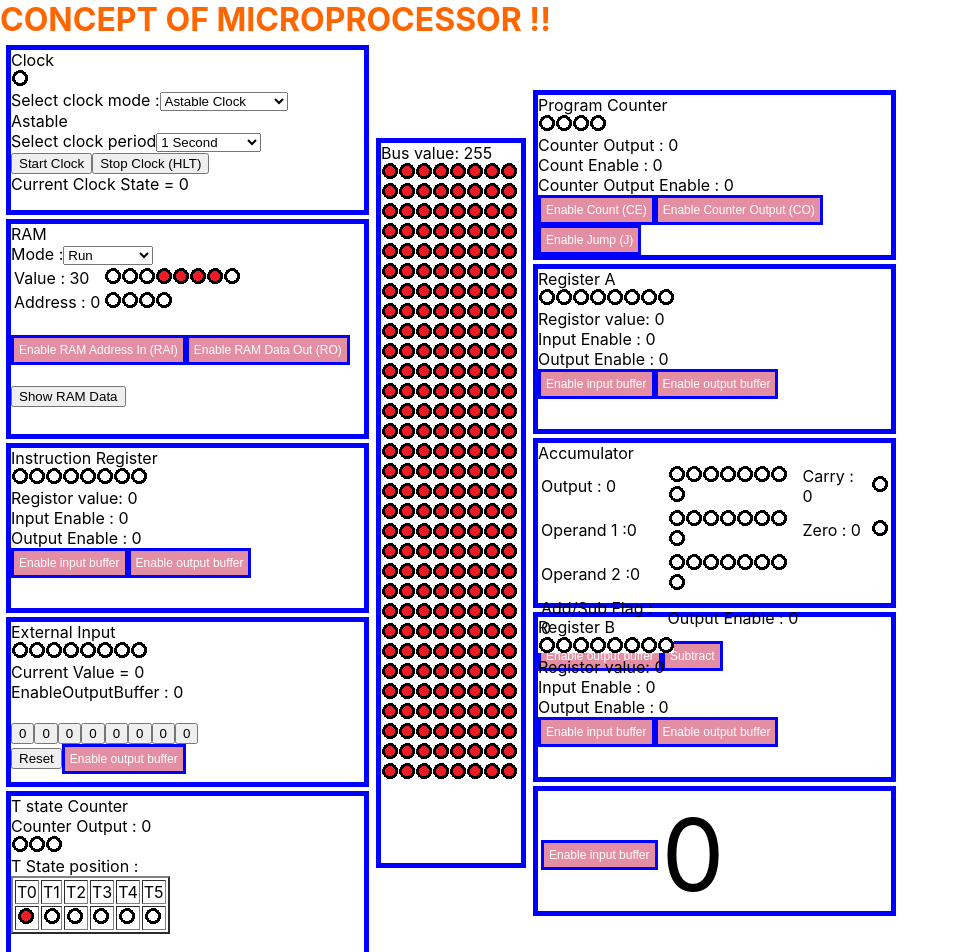
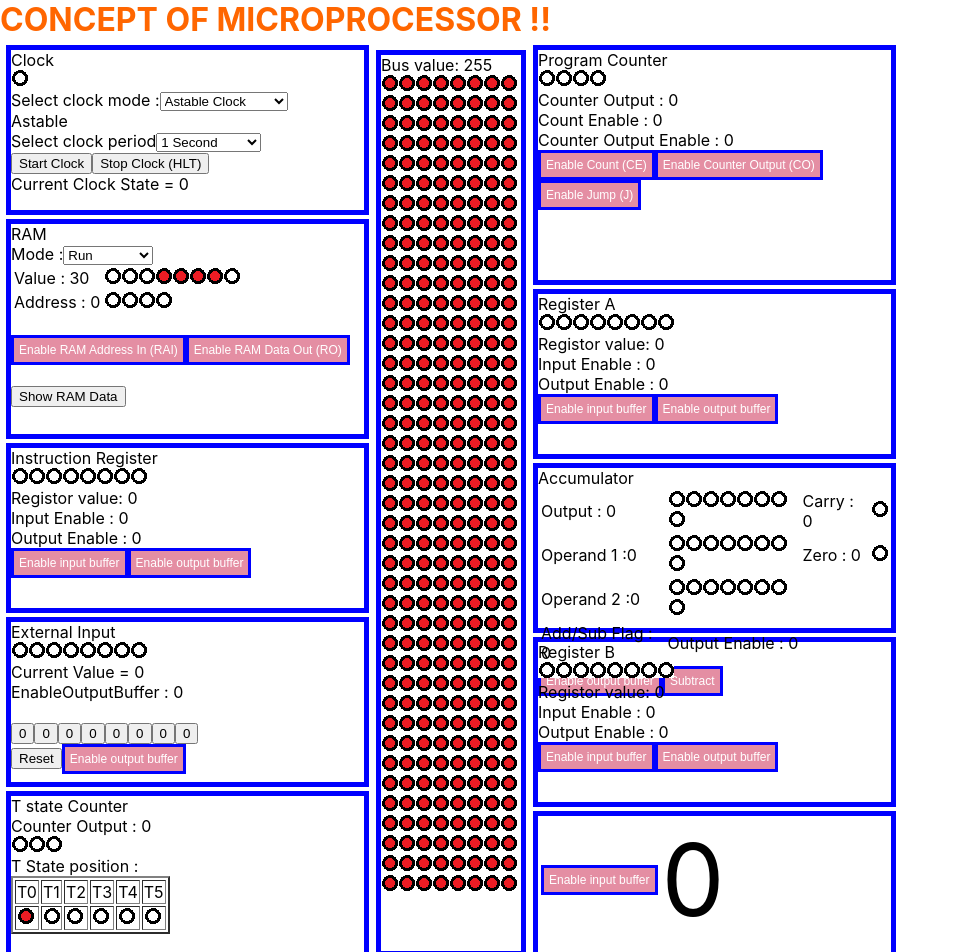
Before and after one commit to ksbhanegaonkar/Microprocessor-simulator, a React (Create React App) app: page / in a window 1280 px wide. Shown: the top 952 px of the page, without its empty margins (0-958 px from the left). Built offline with nearby package versions, Linux system fonts and the light colour scheme.

Commit message:
Updated layout in third column

```diff
--- a/src/Components/Bus/EightBitBus.css
+++ b/src/Components/Bus/EightBitBus.css
@@ -1,5 +1,5 @@
 .eightBitBus {
-    height: 720px;
+    height: 896px;
     width: 140px;
     border: 5px solid blue;
 
--- a/src/Components/Bus/EightBitBus.js
+++ b/src/Components/Bus/EightBitBus.js
@@ -41,7 +41,16 @@ class Bus extends Component{
                 <EightBitDisplay displayValue={this.props.dec2bin(this.props.currentValue)}></EightBitDisplay>
                 <EightBitDisplay displayValue={this.props.dec2bin(this.props.currentValue)}></EightBitDisplay>
                 <EightBitDisplay displayValue={this.props.dec2bin(this.props.currentValue)}></EightBitDisplay>
-
+                <EightBitDisplay displayValue={this.props.dec2bin(this.props.currentValue)}></EightBitDisplay>
+                <EightBitDisplay displayValue={this.props.dec2bin(this.props.currentValue)}></EightBitDisplay>
+                <EightBitDisplay displayValue={this.props.dec2bin(this.props.currentValue)}></EightBitDisplay>
+                <EightBitDisplay displayValue={this.props.dec2bin(this.props.currentValue)}></EightBitDisplay>
+                <EightBitDisplay displayValue={this.props.dec2bin(this.props.currentValue)}></EightBitDisplay>
+                <EightBitDisplay displayValue={this.props.dec2bin(this.props.currentValue)}></EightBitDisplay>
+                <EightBitDisplay displayValue={this.props.dec2bin(this.props.currentValue)}></EightBitDisplay>
+                <EightBitDisplay displayValue={this.props.dec2bin(this.props.currentValue)}></EightBitDisplay>
+                <EightBitDisplay displayValue={this.props.dec2bin(this.props.currentValue)}></EightBitDisplay>
+                <EightBitDisplay displayValue={this.props.dec2bin(this.props.currentValue)}></EightBitDisplay>
                 </div>
         );
     }
--- a/src/Components/Counter/FourBitCounter.css
+++ b/src/Components/Counter/FourBitCounter.css
@@ -1,5 +1,5 @@
-.rectangle {
-    height: 140px;
+.programCounter {
+    height: 230px;
     width: 353px;
     border: 5px solid blue;
 
--- a/src/Components/Counter/FourBitCounter.js
+++ b/src/Components/Counter/FourBitCounter.js
@@ -9,7 +9,7 @@ class FourBitCounter extends Component{
     render(){
 
         return (
-                <div className="rectangle">
+                <div className="programCounter">
                 Program Counter
                 <br></br>
                 <FourBitDisplay displayValue={this.props.dec2binFourBit(this.props.currentCounterValue)}></FourBitDisplay>
--- a/src/Components/LedDisplay/SevenSegmentDisplay.css
+++ b/src/Components/LedDisplay/SevenSegmentDisplay.css
@@ -1,6 +1,6 @@
 .sevenSegmentDisplay {
-    height: 120px;
-    width: 353px;
+  height: 140px;
+  width: 353px;
     border: 5px solid blue;
 
   }
--- a/src/Components/RAM/SixteenByteRAM.js
+++ b/src/Components/RAM/SixteenByteRAM.js
@@ -25,7 +25,7 @@ class SixteenByteRAM extends Component{
       downloadFile() {
         var element = document.createElement('a');
         element.setAttribute('href', 'data:text/plain;charset=utf-8,' + encodeURIComponent(this.props.ramData.map(this.props.dec2bin).join('\r\n')));
-        element.setAttribute('download', 'ROM_Bytes.txt');
+        element.setAttribute('download', 'RAMProgram.txt');
 
         element.style.display = 'none';
         document.body.appendChild(element);
```
